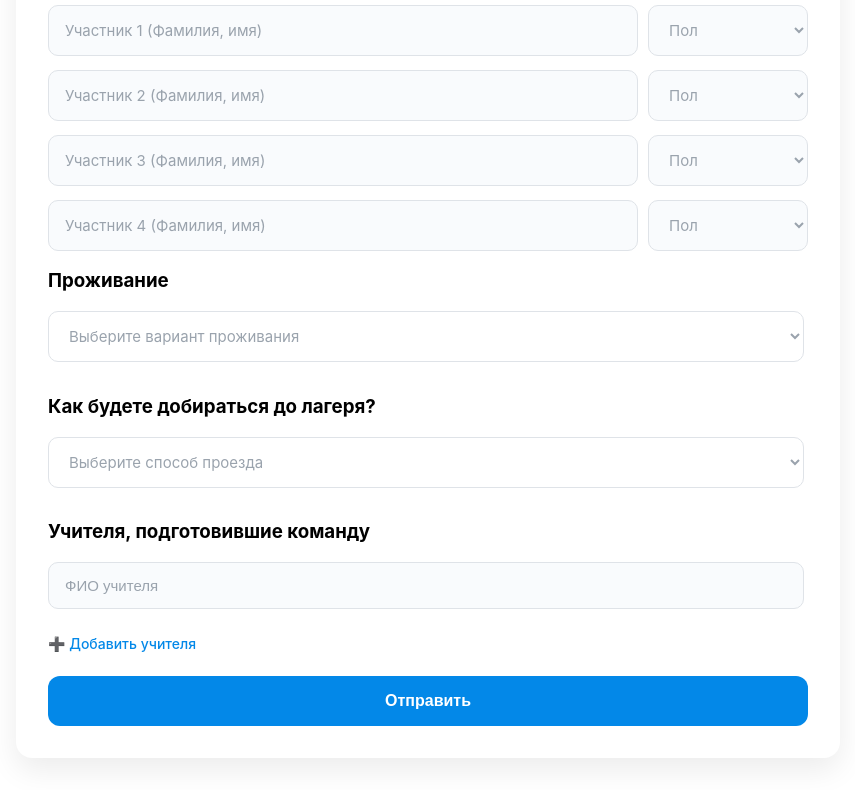
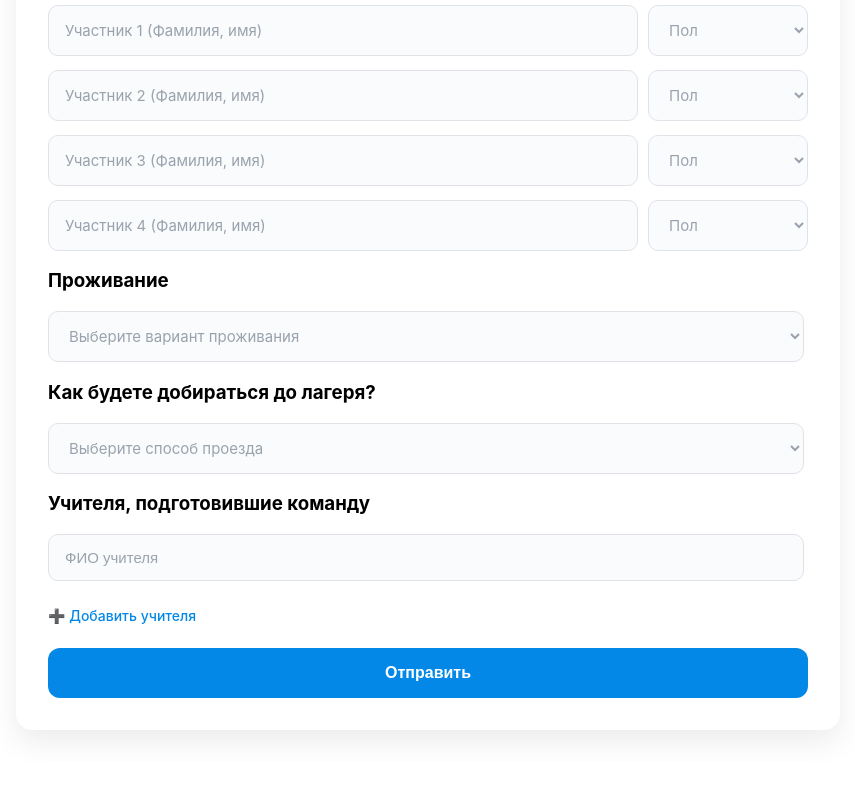
Before and after one commit to udarenienao/matgames, a plain HTML site: page index.html in a window 1280 px wide. Shown: the part 862-1652 px from the top of the page, without its empty margins (212-1067 px from the left). After the commit the page ends 1624 px from the top, so only its background shows below. Drawn offline with Linux system fonts and the light colour scheme; no server answers.

Commit message:
Update index.html

```diff
--- a/index.html
+++ b/index.html
@@ -96,17 +96,20 @@
 
     #accommodation,
     #transport {
+      display: block;
       width: 95%;
       padding: 14px 16px;
       margin-bottom: 14px;
       font-family: inherit;
       font-size: 15px;
+      line-height: normal;
       border-radius: 10px;
       border: 1px solid #dfe3e8;
-      background: #ffffff;
+      background: #f9fbfd;
       color: #333333;
       box-sizing: content-box;
       transition: border-color 0.2s, box-shadow 0.2s;
+      min-height: 20px;
     }
 
     #accommodation.placeholder,
```
